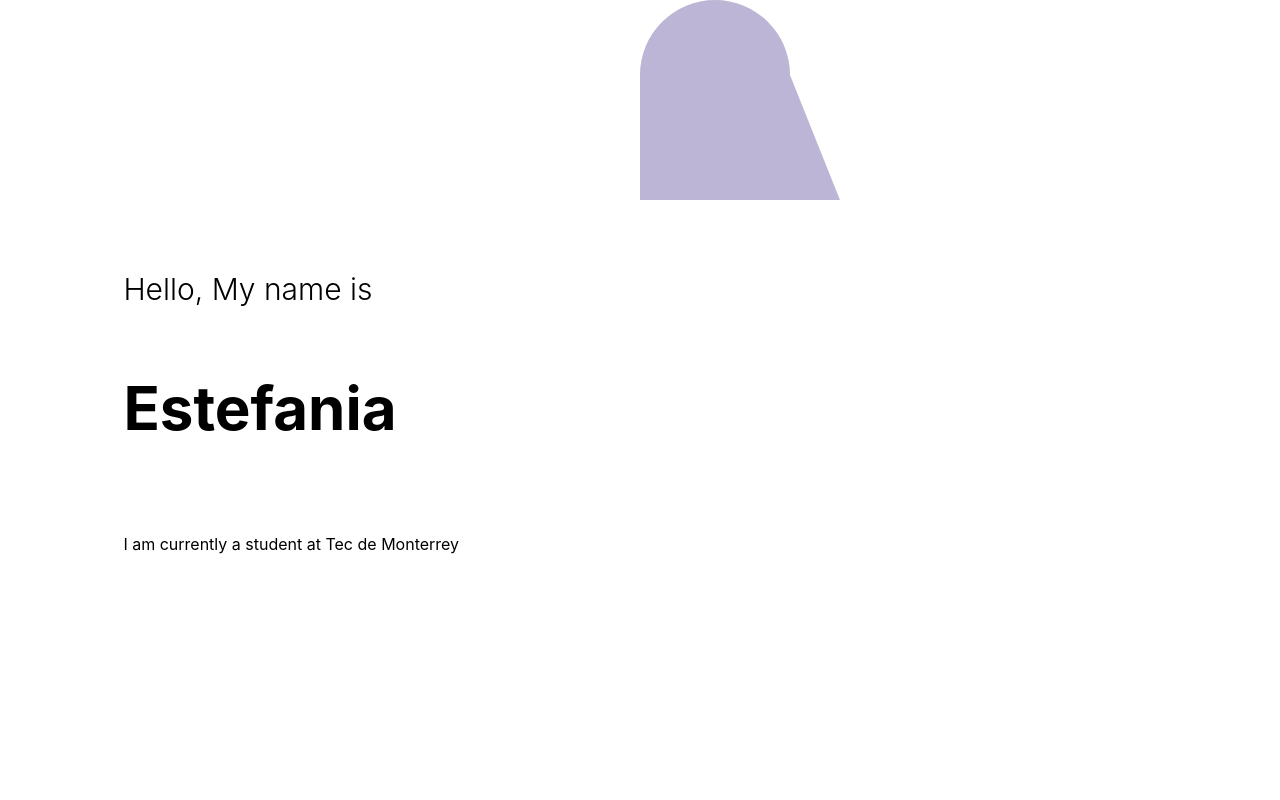
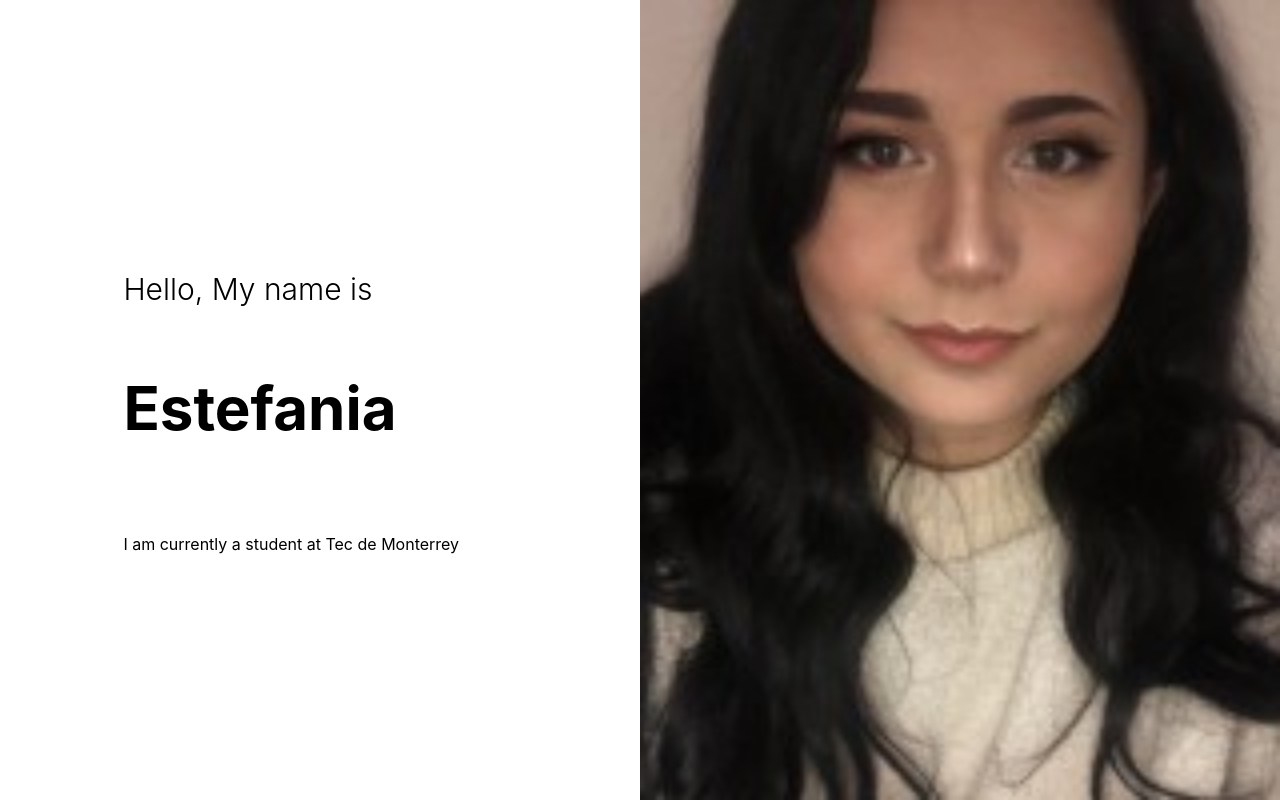
Before and after one commit to Estefaniajim/React-Portafolio, a React (Create React App) app: page / in a window 1280 px wide. Built offline with nearby package versions, Linux system fonts and the light colour scheme.

Commit message:
changes img and bg

```diff
--- a/src/components/Intro/intro.css
+++ b/src/components/Intro/intro.css
@@ -45,7 +45,7 @@
 }
 
 .i-bg{
-  clip-path: path('M 0 200 L 0,75 A 5,5 0,0,1 150,75 L 200 200 z');
+  clip-path: polygon(100% 0%, 75% 50%, 100% 100%, 25% 100%, 0% 50%, 25% 0%);
   width: 100%;
   height: 100%;
   position: absolute;
--- a/src/components/Intro/intro.jsx
+++ b/src/components/Intro/intro.jsx
@@ -26,7 +26,7 @@ const Intro = () => {
 
     <div className="i-right">
       <div className="i-bg"> </div>
-
+      <img src={Me} alt="" className="i-img"/>
 
     </div>
     </div>
```
